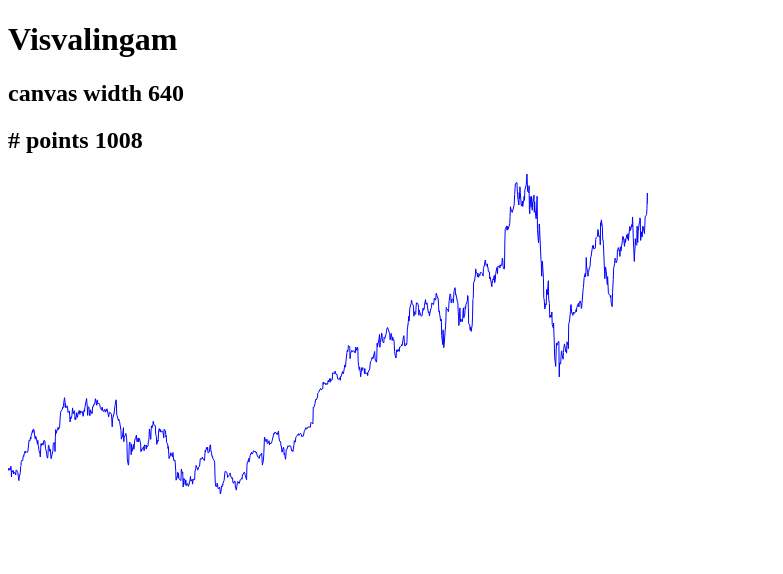
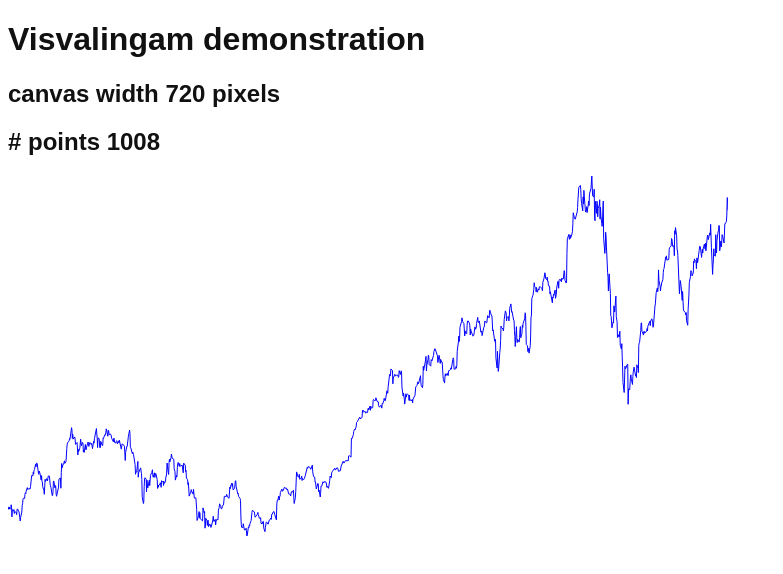
Before and after one commit to jake8n/visvalingam-demonstration, a website: page index.html in a window 1280 px wide. Shown: the whole page, without its empty margins (0-783 px from the left). Drawn offline with Linux system fonts and the light colour scheme.

Commit message:
Styling/wording

```diff
--- a/index.html
+++ b/index.html
@@ -1,11 +1,22 @@
 <!DOCTYPE html>
 <html>
+  <head>
+    <meta charset="utf-8" />
+    <meta name="viewport" content="width=device-width, initial-scale=1" />
+    <title>Visvalingam demonstration</title>
+    <style>
+      html {
+        color: #111;
+        font-family: sans-serif;
+      }
+    </style>
+  </head>
   <body>
     <div id="app">
-      <h1>Visvalingam</h1>
-      <h2>canvas width <span id="canvas-width"></span></h2>
+      <h1>Visvalingam demonstration</h1>
+      <h2>canvas width <span id="canvas-width"></span> pixels</h2>
       <h2># points <span id="points-length"></span></h2>
-      <canvas width="640" height="320" id="canvas"></canvas>
+      <canvas width="720" height="360" id="canvas"></canvas>
     </div>
 
     <script type="module">
--- a/public/chart.js
+++ b/public/chart.js
@@ -31,6 +31,7 @@ function useChart(canvas, points) {
   })
   var context = canvas.getContext('2d')
   if (context === null) throw new Error('Canvas context is null')
+  context.lineCap = 'square'
   context.strokeStyle = 'blue'
   context.beginPath()
   context.moveTo(coordinates[0].x, coordinates[0].y)
--- a/src/chart.ts
+++ b/src/chart.ts
@@ -43,6 +43,7 @@ export function useChart(canvas: HTMLCanvasElement, points: Point[]): void {
 
   if (context === null) throw new Error('Canvas context is null')
 
+  context.lineCap = 'square'
   context.strokeStyle = 'blue'
 
   context.beginPath()
```
Also changed, not shown: README.md.
